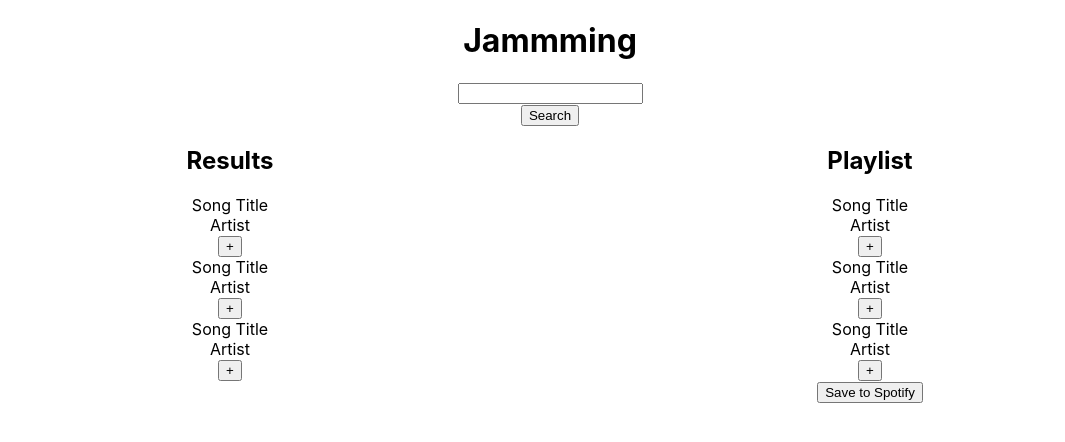
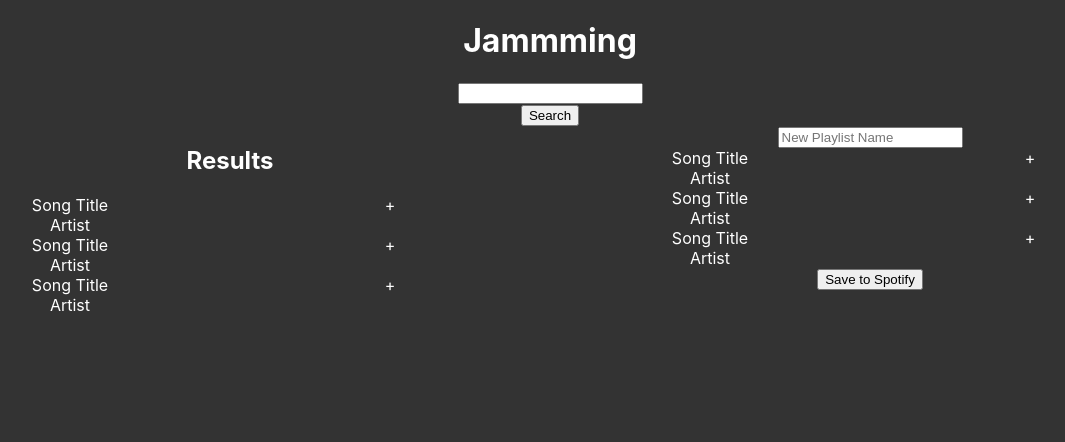
Before and after one commit to gracekishino/jammming, a React (Create React App) app: page / in a window 1280 px wide. Shown: the top 442 px of the page, without its empty margins (90-1155 px from the left). Built offline with nearby package versions, Linux system fonts and the light colour scheme.

Commit message:
Improve layout

```diff
--- a/src/components/Playlist.js
+++ b/src/components/Playlist.js
@@ -3,11 +3,11 @@ import Tracklist from './Tracklist';
 
 function Playlist() {
     return (
-        <div>
-            <h2>Playlist</h2>
+        <form>
+            <input type="text" placeholder='New Playlist Name' />
             <Tracklist />
             <button>Save to Spotify</button>
-        </div>
+        </form>
     );
 };
 
--- a/src/components/Track.js
+++ b/src/components/Track.js
@@ -1,9 +1,11 @@
 function Track() {
     return (
-            <div>
-            <div>Song Title</div>
-            <div>Artist</div>
-            <button>+</button>
+        <div className="row">
+            <div className="column">
+                <div>Song Title</div>
+                <div>Artist</div>
+            </div>
+            <div className="column"><a>+</a></div>
         </div>
     );
 };
--- a/src/components/Tracklist.js
+++ b/src/components/Tracklist.js
@@ -2,11 +2,11 @@ import Track from './Track';
 
 function Tracklist() {
     return (
-        <div>
+        <>
             <Track />
             <Track />
             <Track />
-        </div>
+        </>
     );
 };
 
--- a/src/styles/App.css
+++ b/src/styles/App.css
@@ -1,3 +1,8 @@
+html {
+  background-color: #333;
+  color: #fff;
+}
+
 .App {
   text-align: center;
 }
```
